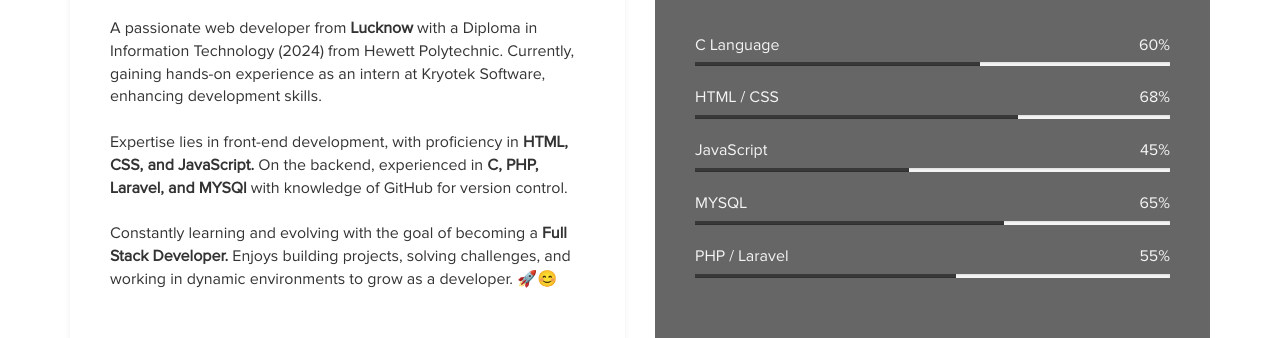
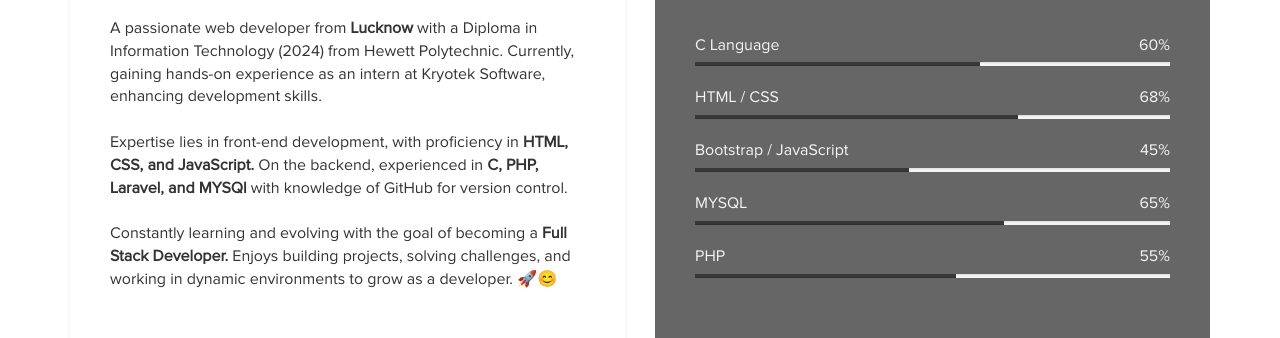
Before and after one commit to UrvashiVishwakarma2003/Profile-card, a plain HTML site: page index.html in a window 1280 px wide. Shown: the part 800-1138 px from the top of the page. Drawn offline with Linux system fonts and the light colour scheme.

Commit message:
Update index.html

```diff
--- a/index.html
+++ b/index.html
@@ -84,7 +84,7 @@ http://www.templatemo.com/tm-467-easy-profile
 							aria-valuemin="0" aria-valuemax="100" style="width: 68%;"></div>
 					</div>
 
-					<strong>JavaScript</strong>
+					<strong>Bootstrap / JavaScript</strong>
 					<span class="pull-right">45%</span>
 					<div class="progress">
 						<div class="progress-bar progress-bar-primary" role="progressbar" aria-valuenow="95"
@@ -98,7 +98,7 @@ http://www.templatemo.com/tm-467-easy-profile
 							aria-valuemin="0" aria-valuemax="100" style="width: 65%;"></div>
 					</div>
 
-					<strong>PHP / Laravel</strong>
+					<strong>PHP</strong>
 					<span class="pull-right">55%</span>
 					<div class="progress">
 						<div class="progress-bar progress-bar-primary" role="progressbar" aria-valuenow="95"
```
